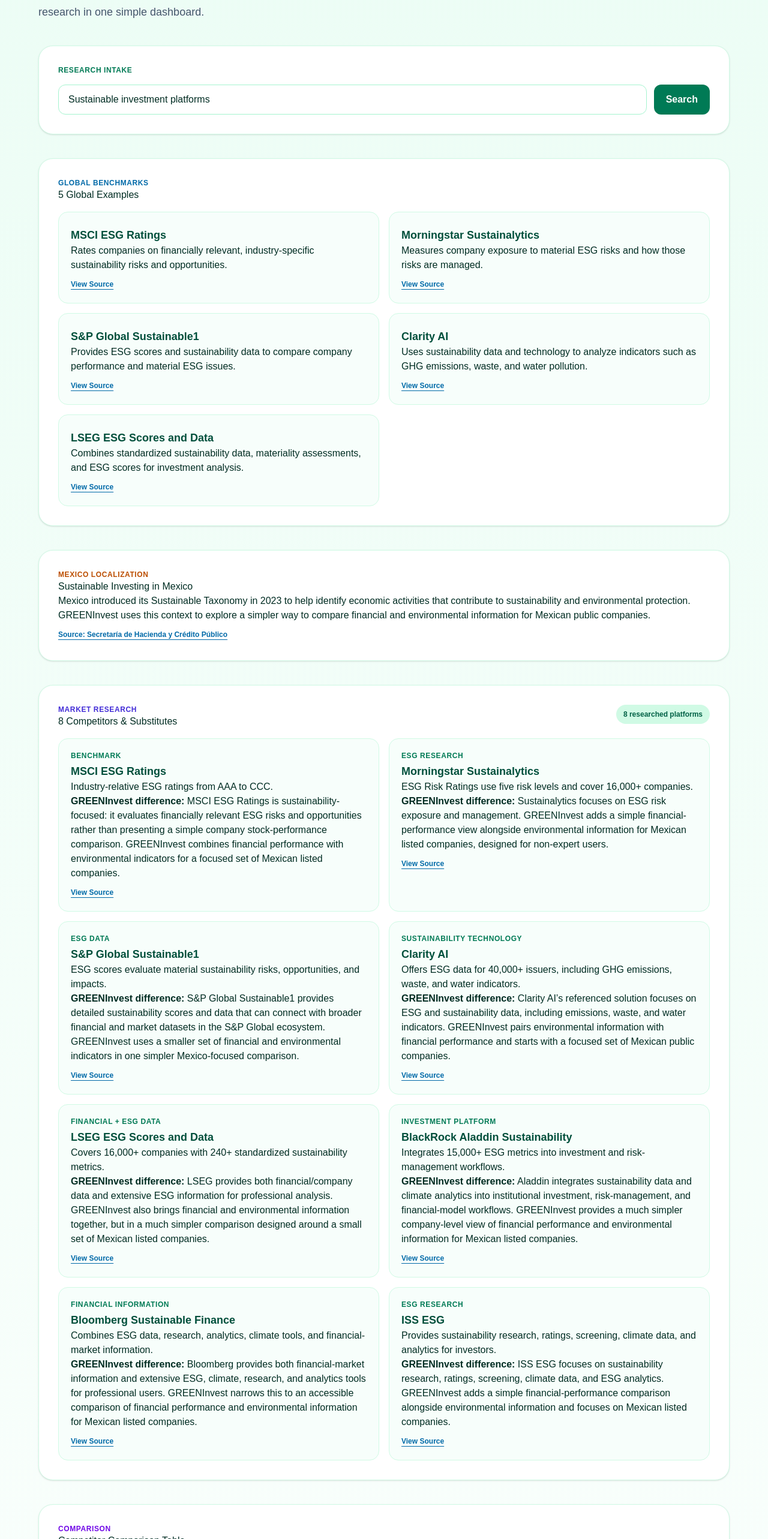
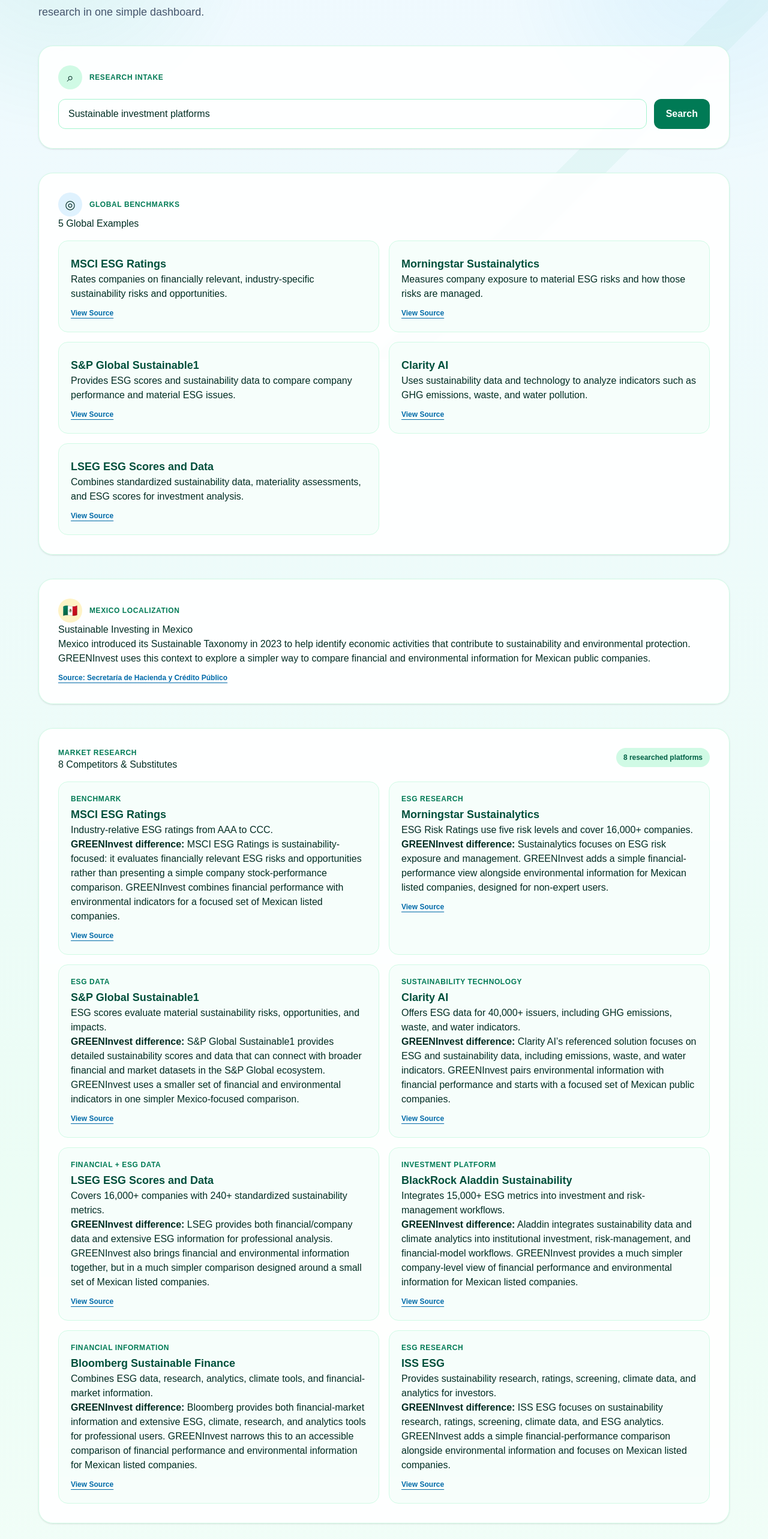
Before and after one commit to sofiacoria-afk/GreenInvest, a Next.js app: page /research in a window 1280 px wide. Shown: the part 200-2766 px from the top of the page at 60% size. Built offline with nearby package versions, Linux system fonts and the light colour scheme; no server answers; the database is empty.

Commit message:
Add subtle sustainable finance background and section icons

```diff
--- a/src/app/research/page.tsx
+++ b/src/app/research/page.tsx
@@ -69,7 +69,7 @@
   }
 
   return (
-    <main className="min-h-screen bg-gradient-to-b from-emerald-50 to-white px-5 py-12 text-emerald-950">\n      <div className="mx-auto max-w-6xl">
+    <main className="relative min-h-screen overflow-hidden bg-gradient-to-b from-sky-50 via-emerald-50 to-white px-5 py-12 text-emerald-950"><div className="pointer-events-none fixed inset-0 opacity-50" aria-hidden="true" style={{ backgroundImage: "radial-gradient(circle at 8% 12%, rgba(16,185,129,.18), transparent 24%), radial-gradient(circle at 92% 18%, rgba(14,165,233,.15), transparent 25%), linear-gradient(135deg, transparent 68%, rgba(16,185,129,.10) 68%, rgba(16,185,129,.10) 72%, transparent 72%)" }}></div>\n      <div className="relative z-10 mx-auto max-w-6xl">
       <header className="mb-10 flex flex-col justify-between gap-5 md:flex-row">
         <div>
           <p className="font-semibold uppercase tracking-[0.25em] text-emerald-600">GREENInvest · Week 2</p>
@@ -79,16 +79,16 @@
         <a className="font-semibold text-emerald-700 underline" href="/">Back to GREENInvest</a>
       </header>
 
-      <section className="mt-10 rounded-3xl border border-emerald-100 bg-white p-7 shadow-sm md:p-8">
-        <p className="text-xs font-bold uppercase tracking-wider text-emerald-700">Research intake</p>
+      <section className="mt-10 rounded-3xl border border-emerald-100 bg-white/90 p-7 shadow-sm backdrop-blur-[2px] md:p-8">
+        <div className="flex items-center gap-3"><span className="flex h-10 w-10 items-center justify-center rounded-full bg-emerald-100 text-xl">⌕</span><p className="text-xs font-bold uppercase tracking-wider text-emerald-700">Research intake</p></div>
         <div className="mt-4 grid gap-3 md:grid-cols-[1fr_auto]">
           <input aria-label="Research topic" value={researchQuery} onChange={(event) => setResearchQuery(event.target.value)} placeholder="Example: Sustainable investment platforms" className="rounded-xl border border-emerald-200 px-4 py-3" />
           <button className="rounded-xl bg-emerald-700 px-5 py-3 font-semibold text-white transition-colors hover:bg-emerald-800 active:bg-emerald-950" type="button" onClick={() => { setSearch(""); setTypeFilter("All"); }}>Search</button>
         </div>
       </section>
 
-      <section className="mt-10 rounded-3xl border border-emerald-100 bg-white p-7 shadow-sm md:p-8">
-        <p className="text-xs font-bold uppercase tracking-wider text-sky-700">Global benchmarks</p>
+      <section className="mt-10 rounded-3xl border border-emerald-100 bg-white/90 p-7 shadow-sm backdrop-blur-[2px] md:p-8">
+        <div className="flex items-center gap-3"><span className="flex h-10 w-10 items-center justify-center rounded-full bg-sky-100 text-xl">◎</span><p className="text-xs font-bold uppercase tracking-wider text-emerald-700">Global benchmarks</p></div>
         <h2>5 Global Examples</h2>
         <div className="mt-4 grid gap-4 md:grid-cols-2">
           {globalExamples.map((item) => (
@@ -101,8 +101,8 @@
         </div>
       </section>
 
-      <section className="mt-10 rounded-3xl border border-emerald-100 bg-white p-7 shadow-sm md:p-8">
-        <p className="text-xs font-bold uppercase tracking-wider text-amber-700">Mexico localization</p>
+      <section className="mt-10 rounded-3xl border border-emerald-100 bg-white/90 p-7 shadow-sm backdrop-blur-[2px] md:p-8">
+        <div className="flex items-center gap-3"><span className="flex h-10 w-10 items-center justify-center rounded-full bg-amber-100 text-xl">🇲🇽</span><p className="text-xs font-bold uppercase tracking-wider text-emerald-700">Mexico localization</p></div>
         <h2>Sustainable Investing in Mexico</h2>
         <p className="sectionText">
           Mexico introduced its Sustainable Taxonomy in 2023 to help identify economic activities that contribute to sustainability and environmental protection. GREENInvest uses this context to explore a simpler way to compare financial and environmental information for Mexican public companies.
@@ -110,9 +110,9 @@
         <a className="mt-3 inline-block text-xs font-semibold text-sky-700 underline decoration-1 underline-offset-4 hover:text-sky-900" href="https://www.gob.mx/shcp/documentos/taxonomia-sostenible-de-mexico" target="_blank" rel="noreferrer">Source: Secretaría de Hacienda y Crédito Público</a>
       </section>
 
-      <section className="mt-10 rounded-3xl border border-emerald-100 bg-white p-7 shadow-sm md:p-8">
+      <section className="mt-10 rounded-3xl border border-emerald-100 bg-white/90 p-7 shadow-sm backdrop-blur-[2px] md:p-8">
         <div className="flex flex-col justify-between gap-3 md:flex-row">
-          <div><p className="text-xs font-bold uppercase tracking-wider text-indigo-700">Market research</p><h2>8 Competitors &amp; Substitutes</h2></div>
+          <div><p className="text-xs font-bold uppercase tracking-wider text-emerald-700">Market research</p><h2>8 Competitors &amp; Substitutes</h2></div>
           <span className="self-start rounded-full bg-emerald-100 px-3 py-2 text-xs font-bold text-emerald-800">8 researched platforms</span>
         </div>
         <div className="mt-4 grid gap-4 md:grid-cols-2">
@@ -128,8 +128,8 @@
         </div>
       </section>
 
-      <section className="mt-10 rounded-3xl border border-emerald-100 bg-white p-7 shadow-sm md:p-8">
-        <p className="text-xs font-bold uppercase tracking-wider text-violet-700">Comparison</p>
+      <section className="mt-10 rounded-3xl border border-emerald-100 bg-white/90 p-7 shadow-sm backdrop-blur-[2px] md:p-8">
+        <div className="flex items-center gap-3"><span className="flex h-10 w-10 items-center justify-center rounded-full bg-violet-100 text-xl">▦</span><p className="text-xs font-bold uppercase tracking-wider text-emerald-700">Comparison</p></div>
         <h2>Competitor Comparison Table</h2>
         <p className="mt-2 text-sm text-slate-600">Search by platform or keyword, or use the category filter. Clear the search box to see every platform in the selected category.</p>\n        <div className="my-4 grid gap-3 md:grid-cols-[1fr_240px]">
           <input value={search} onChange={(event) => setSearch(event.target.value)} placeholder="Search competitor or keyword" aria-label="Search competitors" className="rounded-xl border border-emerald-200 px-4 py-3" />
@@ -146,7 +146,7 @@
         </div>
       </section>
 
-      <section className="mt-10 rounded-3xl border border-emerald-100 bg-white p-7 shadow-sm md:p-8">
+      <section className="mt-10 rounded-3xl border border-emerald-100 bg-white/90 p-7 shadow-sm backdrop-blur-[2px] md:p-8">
         <p className="text-xs font-bold uppercase tracking-wider text-emerald-700">Risk map</p>
         <h2>Competitive Risk Map</h2>
         <p className="sectionText">A simple project-level view of how directly each researched platform overlaps with GREENInvest's planned research experience.</p>
@@ -167,9 +167,9 @@
         </div>
       </section>
 
-      <section className="mt-10 rounded-3xl border border-emerald-100 bg-white p-7 shadow-sm md:p-8">
+      <section className="mt-10 rounded-3xl border border-emerald-100 bg-white/90 p-7 shadow-sm backdrop-blur-[2px] md:p-8">
         <div className="flex flex-col justify-between gap-3 md:flex-row">
-          <div><p className="text-xs font-bold uppercase tracking-wider text-sky-700">Saved research</p><h2>Saved Results</h2></div>
+          <div><p className="text-xs font-bold uppercase tracking-wider text-emerald-700">Saved research</p><h2>Saved Results</h2></div>
           <button className="self-start rounded-xl bg-emerald-700 px-5 py-3 font-semibold text-white transition-colors hover:bg-emerald-800 active:bg-emerald-950" type="button" onClick={saveResearch}>Save Research</button>
         </div>
         <p className="sectionText">{saveStatus || "Save the current Week 2 research summary to Supabase."}</p>
```
